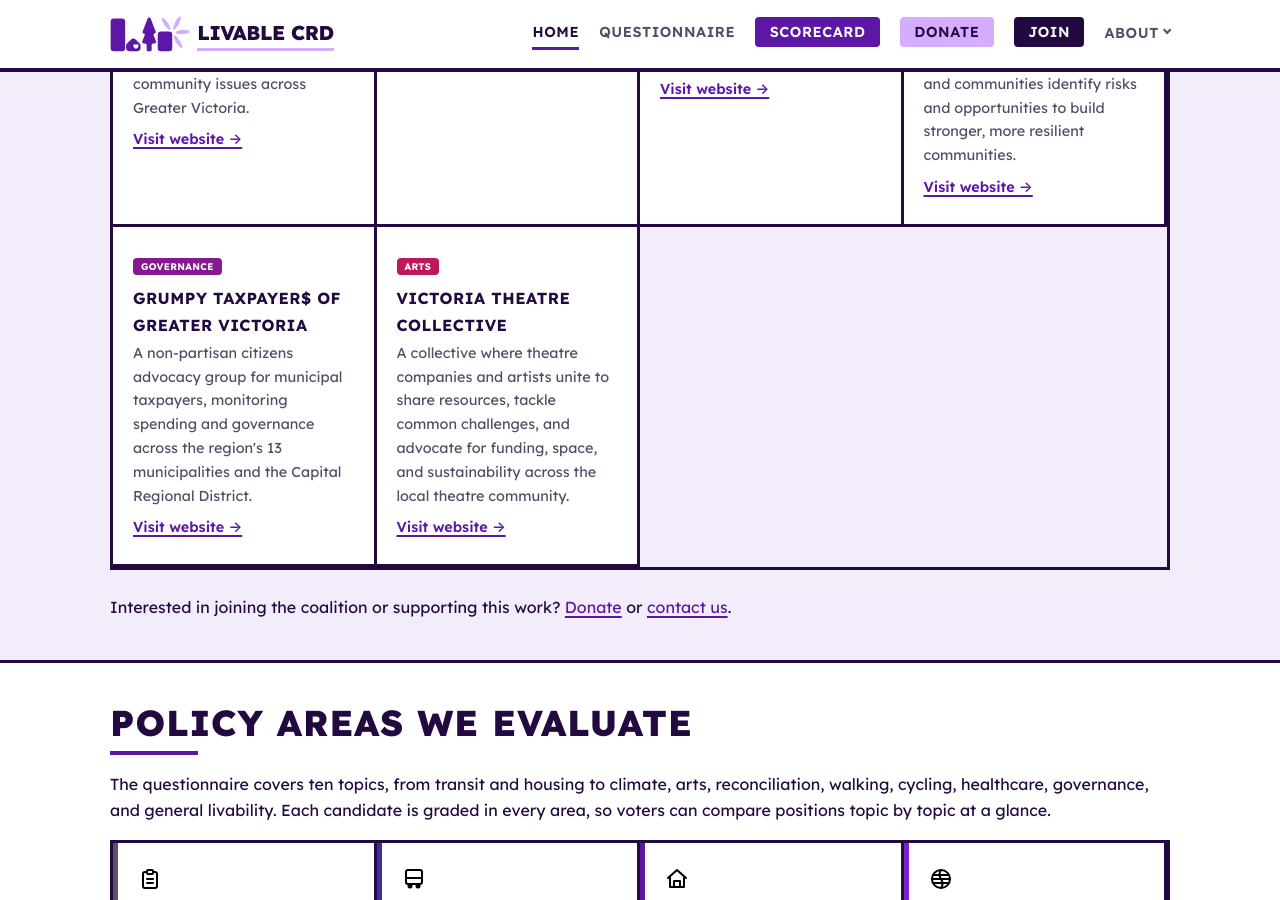
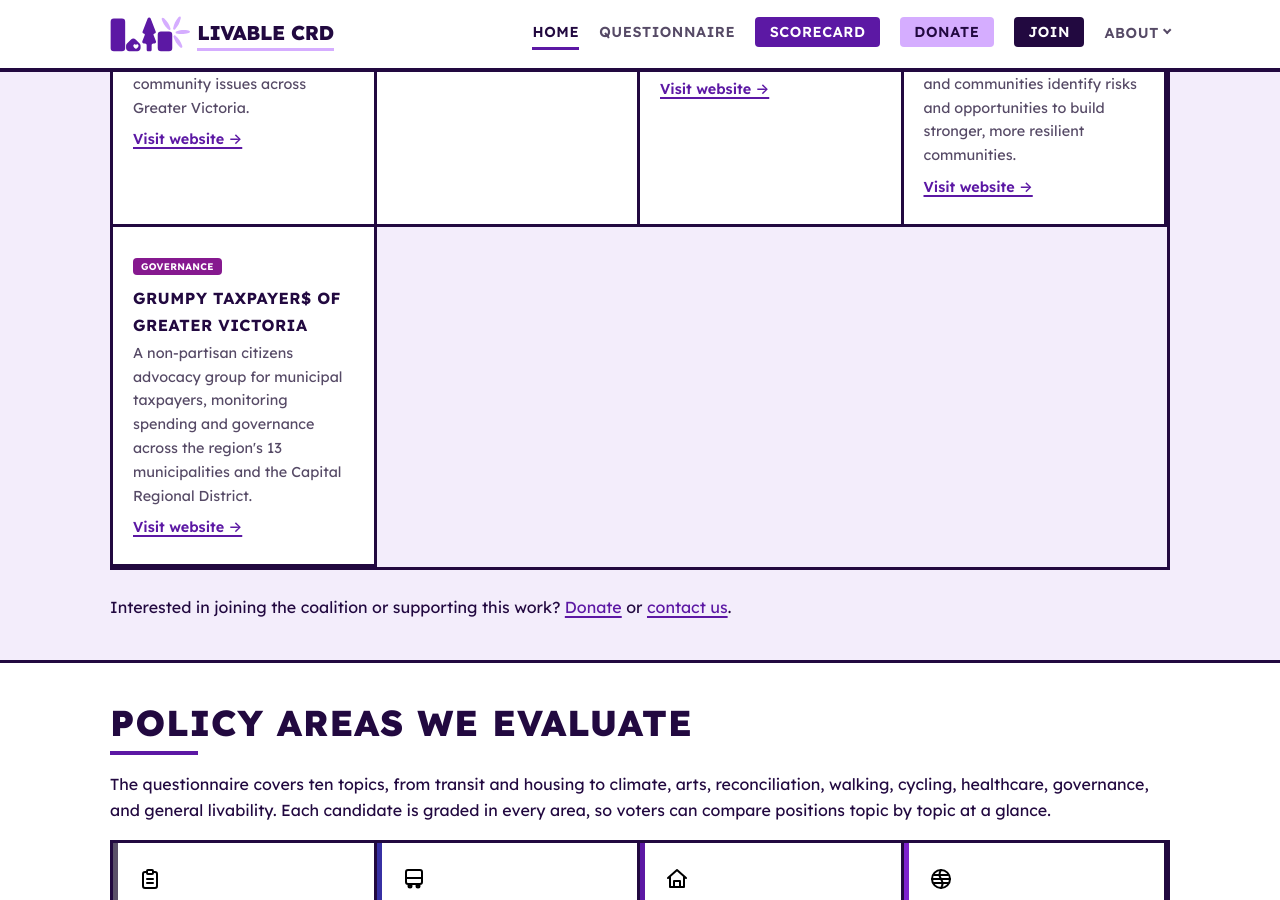
Before and after one commit to LaputanMachines/livable-crd-website, a Jekyll site: the page built from index.md, in a window 1280 px wide and 900 px high, scrolled down 2919 px. Built offline with Jekyll 4.4.1, drawn with Linux system fonts in a browser that asks for light colours.

Commit message:
feat: remove Victoria Theatre Collection from partners list, as requested

```diff
--- a/_data/partners.yml
+++ b/_data/partners.yml
@@ -68,7 +68,3 @@
   note: A non-partisan citizens advocacy group for municipal taxpayers, monitoring spending and governance across the region's 13 municipalities and the Capital Regional District.
   url: https://grumpytaxpayers.com/
   category: governance
-- name: Victoria Theatre Collective
-  note: A collective where theatre companies and artists unite to share resources, tackle common challenges, and advocate for funding, space, and sustainability across the local theatre community.
-  url: https://victoriatheatrecollective.ca/
-  category: arts
```
